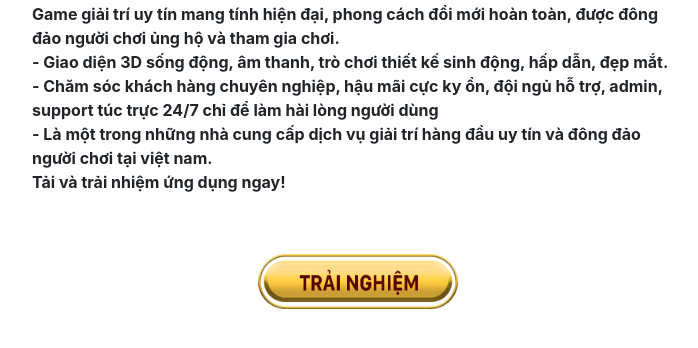
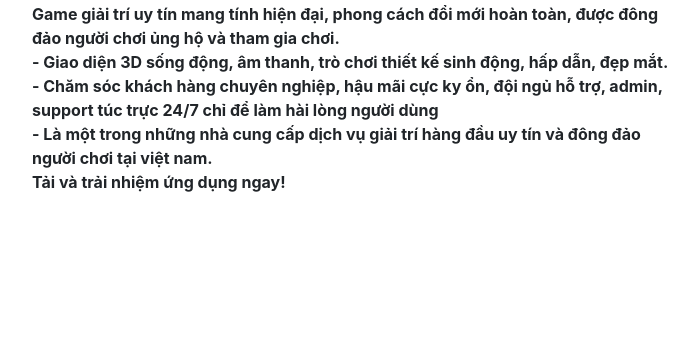
Before and after one commit to Kuzuki4799/Sunwin_22_12, a plain HTML site: page index.html in a window 1280 px wide. Shown: the part 246-594 px from the top of the page, without its empty margins (282-980 px from the left). Drawn offline with nearby package versions, Linux system fonts and the light colour scheme.

Commit message:
Update index.html

```diff
--- a/index.html
+++ b/index.html
@@ -28,13 +28,13 @@
             </div>
         </div>
 
-        <div class="row mt-4">
+<!--         <div class="row mt-4">
             <div class="mx-auto">
                 <a href="https://www.sodo12.com/mobile/#/login">
                     <img src="./images/join.png" alt="login" style="width: 200px; margin-top: 20px;">
                 </a>
             </div>
-        </div>
+        </div> -->
     </div>
 </body>
 </html>
```
